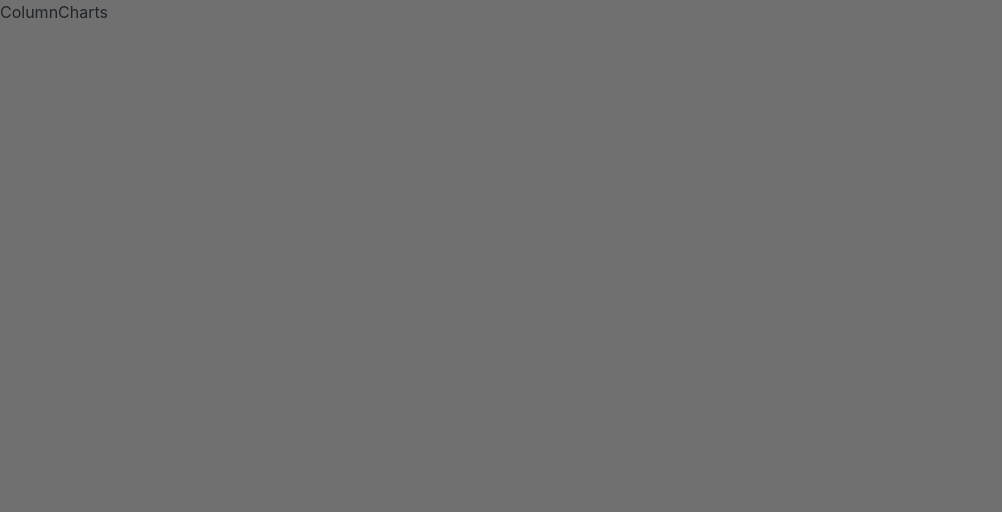
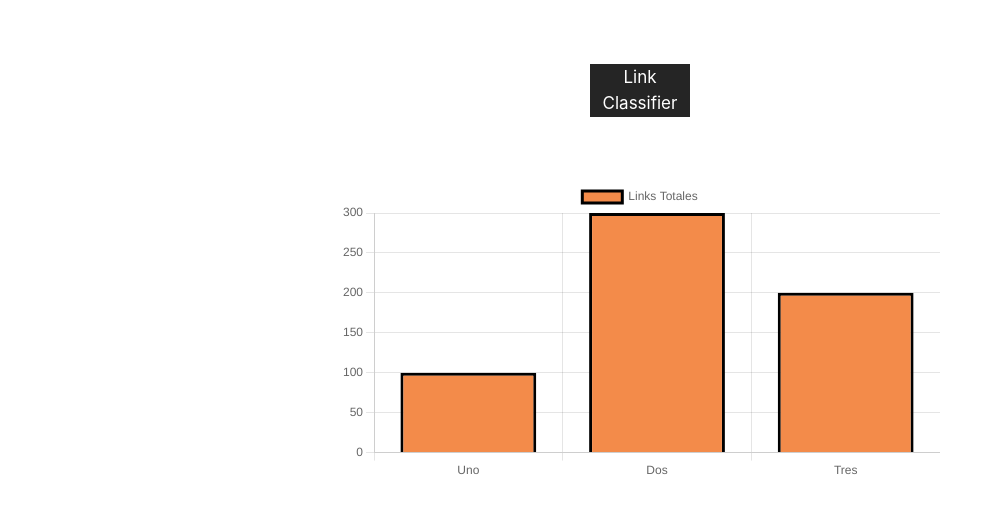
Before and after one commit to KevinGarita/Websites-classifier-by-Naive-Bayes, a React app in the folder Frontend/naive-bayes-c/: page / in a window 1280 px wide. Shown: the whole page, without its empty margins (0-1002 px from the left). Built offline with nearby package versions, Linux system fonts and the light colour scheme.

Commit message:
ColumnChart0

```diff
--- a/Frontend/naive-bayes-c/package.json
+++ b/Frontend/naive-bayes-c/package.json
@@ -6,8 +6,9 @@
     "@testing-library/jest-dom": "^5.16.5",
     "@testing-library/react": "^13.4.0",
     "@testing-library/user-event": "^13.5.0",
-    "chart.js": "^3.6.0",
+    "chart.js": "^3.9.1",
     "react": "^18.2.0",
+    "react-chartjs-2": "^4.3.1",
     "react-dom": "^18.2.0",
     "react-router": "^5.2.0",
     "react-router-dom": "^5.2.0",
--- a/Frontend/naive-bayes-c/src/components/ColumnCharts.js
+++ b/Frontend/naive-bayes-c/src/components/ColumnCharts.js
@@ -1,7 +1,37 @@
-import React from 'react'
+import React from "react";
+import { Bar } from "react-chartjs-2";
+import Chart from 'chart.js/auto';
 
 export const ColumnCharts = () => {
+  const data = {
+    labels: ["Uno", "Dos", "Tres"],
+    backgroundColor:'#f38b4a',
+    borderColor : "#fffff",
+    datasets: [
+      {
+        label: 'Links Totales',
+        backgroundColor: [
+          "#f38b4a"
+        ],
+        borderColor : "black",
+        borderWidth : "3",
+        Color:'blue',
+        borderwidth: 1,
+        hoverBackgroundColor: [
+          "#56d798",
+          "#ff8397",
+          "#6970d5"
+        ],
+        hoverBorderColor : "#000",
+        data: [100, 300, 200],
+      },
+    ]
+  };
+  const opciones = {
+    maintainAspectRatio: false,
+    responsive: true,
+  };
   return (
-    <div>ColumnCharts</div>
-  )
-}
+      <Bar data={data} options={opciones} />
+  );
+};
--- a/Frontend/naive-bayes-c/src/css/Classifier.css
+++ b/Frontend/naive-bayes-c/src/css/Classifier.css
@@ -1,18 +1,17 @@
-html,
-body {
-    margin: 0;
-    background: #707070;
-}
 
-.flex-container {
+.flex-container-2 {
     display: flex;
-    flex-direction:row;
-    background-color: transparent;
+    flex-direction:column;
+    background-color: white;
     justify-content: center;
     align-items: center;
-    margin-top: 10%;
     width:auto;
   }
+.colum-chart{
+  width: 600px;
+  height: 300px;
+
+}
   .btn-2 {
     position:relative;
     background: #252525 none repeat scroll 0 0;
--- a/Frontend/naive-bayes-c/src/css/Link.css
+++ b/Frontend/naive-bayes-c/src/css/Link.css
@@ -1,18 +1,12 @@
-html,
-body {
-    margin: 0;
-    background: #707070;
-}
+.flex-container {
 
-
-.flex-container {
     display: flex;
     flex-direction:row;
-    background-color: transparent;
+    background-color: white;
     justify-content: center;
     align-items: center;
-    margin-top: 10%;
     width:auto;
+    margin-top: 5%;
   }
 
 .form-first{
--- a/Frontend/naive-bayes-c/src/index.css
+++ b/Frontend/naive-bayes-c/src/index.css
@@ -1,8 +1,10 @@
 html {
-    background-color: rgb(112, 112, 112);
+    background-color: rgb(255, 255, 255);
   }
 
 body {
+    margin: 0;
+    background: #f6f3f3;
     margin: 0;
     font-family: -apple-system, BlinkMacSystemFont, 'Segoe UI', 'Roboto', 'Oxygen',
       'Ubuntu', 'Cantarell', 'Fira Sans', 'Droid Sans', 'Helvetica Neue',
@@ -11,6 +13,8 @@ body {
     -moz-osx-font-smoothing: grayscale;
   }
 
+
+
 code {
     font-family: source-code-pro, Menlo, Monaco, Consolas, 'Courier New',
       monospace;
--- a/Frontend/naive-bayes-c/src/pages/ClassifierPage.js
+++ b/Frontend/naive-bayes-c/src/pages/ClassifierPage.js
@@ -4,16 +4,19 @@ import "../css/Classifier.css";
 
 export const ClassifierPage = () => {
   return (
-    // <div className="flex-container">
-    //   <div>
-    //     <NavLink to="/LinkClassifier">
-    //       <button className="btn-2">Link Classifier</button>
-    //     </NavLink>
-    //   </div>
-    // </div>
-    <ColumnCharts/>
-
-
-
+    <div className="flex-container-2">
+      <div className="flex-container">
+        <div>
+          <NavLink to="/LinkClassifier">
+            <button className="btn-2">Link Classifier</button>
+          </NavLink>
+        </div>
+      </div>
+      <div className="flex-container">
+        <div className="colum-chart">
+          <ColumnCharts />
+        </div>
+      </div>
+    </div>
   );
 };
```
Also changed, not shown: 1 other file.
